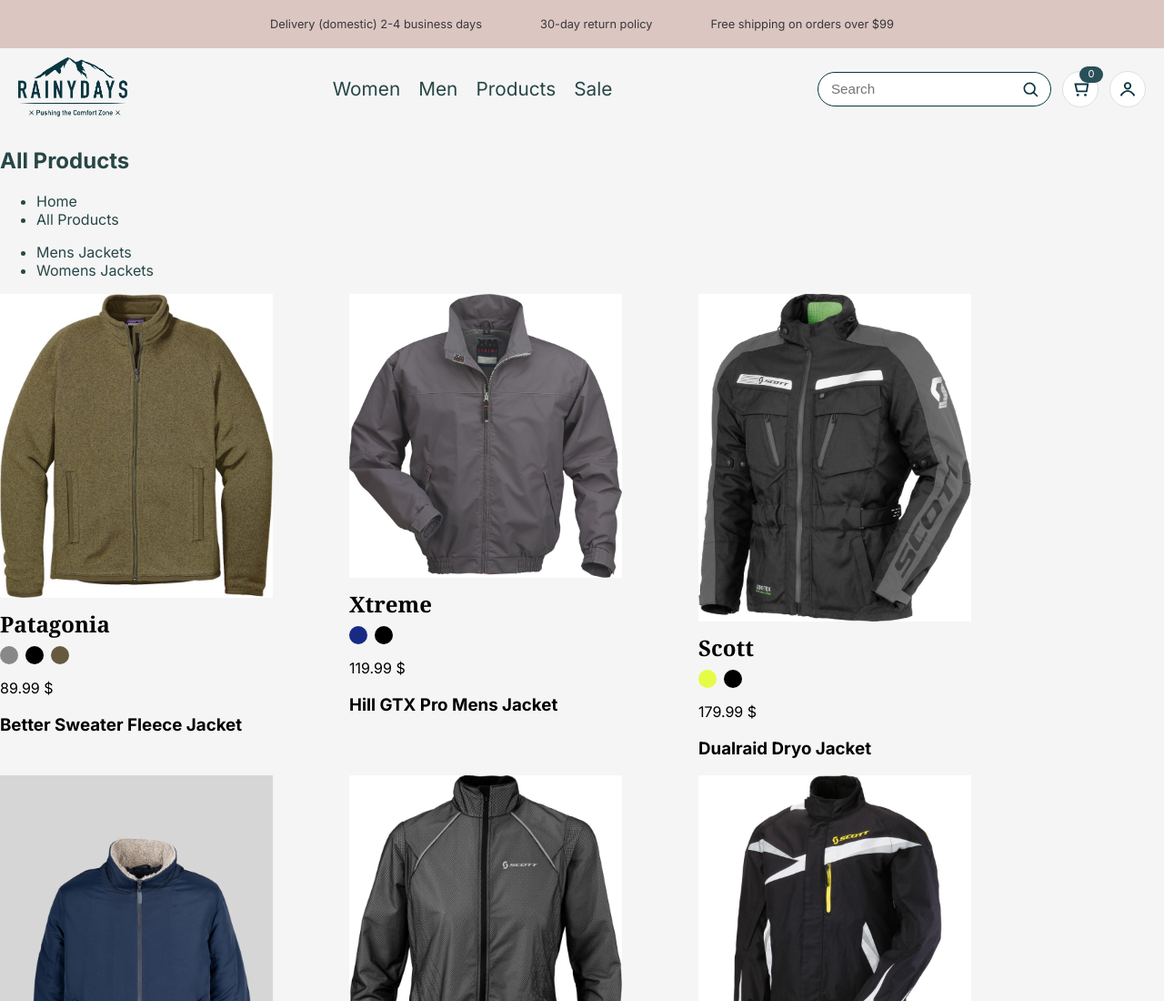
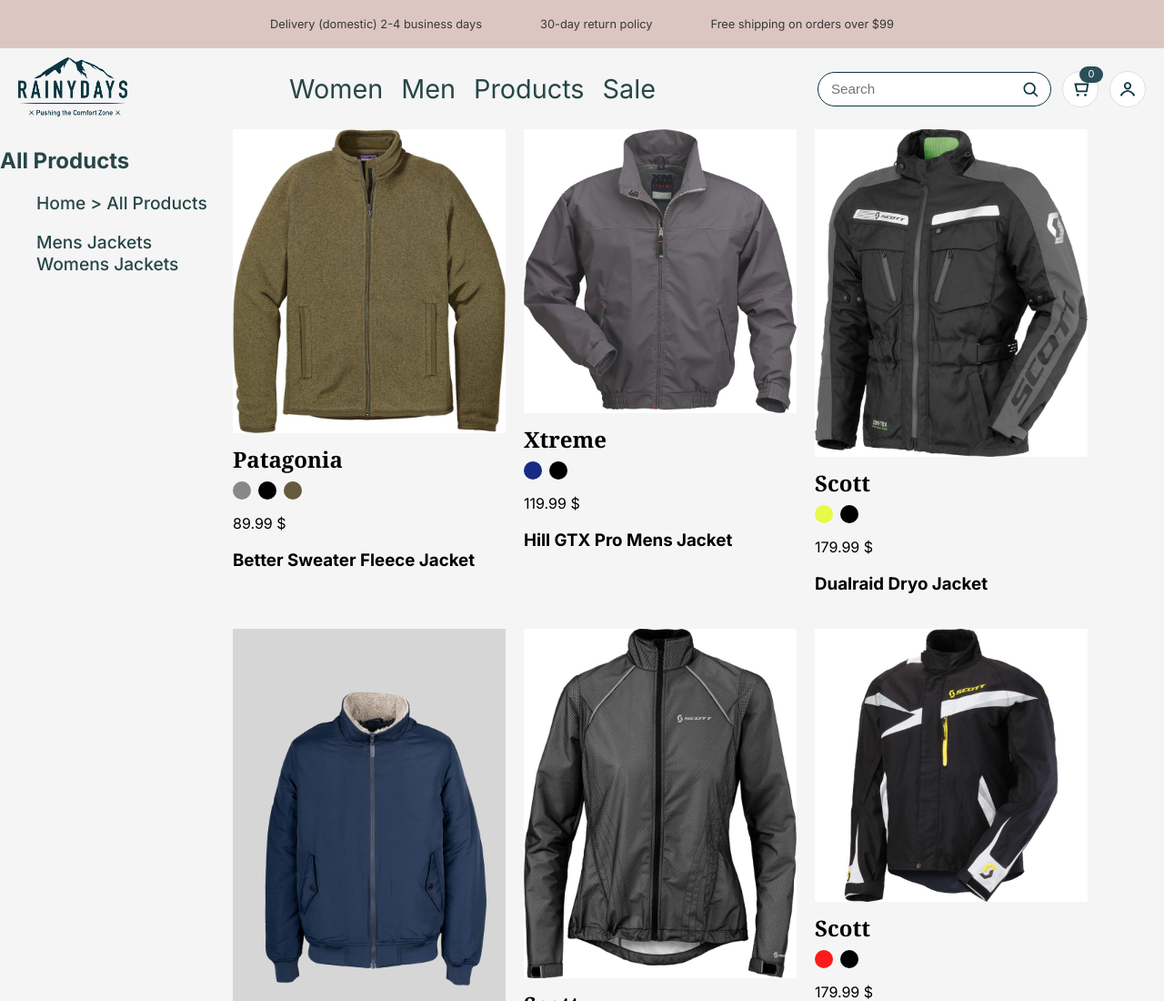
Before and after one commit to julieuh/html-css-Julie-Helgerud, a plain HTML site: page pages/products.html in a window 1280 px wide. Shown: the top 1100 px of the page at 91% size. Drawn offline with Linux system fonts and the light colour scheme; a web font is replaced by a local one.

Commit message:
Working on grids and flex on different pages

```diff
--- a/css/index.css
+++ b/css/index.css
@@ -60,7 +60,8 @@ header nav.category-links {
 
 .category-links li {
   color: #284646;
-  font-size: 1.3rem;
+  font-size: 1.5em;
+  font-weight: 400;
 }
 
 .logo {
@@ -244,6 +245,10 @@ footer h3 {
     min-width: 0;
     width: 100%;
   }
+
+  main {
+    flex-wrap: nowrap;
+  }
 }
 
 @media (max-width: 768px) {
--- a/css/product-page.css
+++ b/css/product-page.css
@@ -1,7 +1,7 @@
 
 main {
   display: flex;
-  flex-direction: column;
+  flex-direction: row;
   max-width: 1000px;
   margin: 0 auto;
   padding: 2rem;
--- a/css/products.css
+++ b/css/products.css
@@ -1,18 +1,30 @@
 /*Bruk class="inria-serif" og .inria-serif CSS for å aktivere fonten med klasse*/
+main {
+  display: flex;
+}
+
+nav ul {
+  list-style: none;
+  font-size: 1.2em;
+  font-weight: 500;
+}
 
 .inria-serif {
     font-family: 'Inria Serif', Georgia, 'Times New Roman', Times, serif;
 }
 
-.green-text {
+.product-list-area {
   color: #284646;
+  min-width: 20%;
 }
 
 .product-list {
   display: grid;
-  grid-template-columns: 3fr 3fr 3fr;
-  max-width: 90%;
+  grid-template-columns: 1fr 1fr 1fr;
+  gap: 20px;
 }
+
+
 
 .product-list h3,
 .product-list p {
@@ -25,6 +37,10 @@
   margin: 0.5rem 0;
   color: #000;
 }
+
+.products {
+  grid-column: span 1;
+} /*Vet ikke helt hva jeg skal gjøre her*/
 
 /* Fargeprikker */
 .color-options {
--- a/pages/products.html
+++ b/pages/products.html
@@ -132,25 +132,22 @@
       </nav>
     </header>
     <main>
-      <section class="green-text">
+      <section class="product-list-area">
         <h1>All Products</h1>
         <div>
           <nav>
             <ul>
-              <li>Home</li>
-              <li>All Products</li>
+              <li>Home > All Products</li>
+            </ul>
+            <ul>
+              <li>Mens Jackets</li>
+              <li>Womens Jackets</li>
             </ul>
           </nav>
         </div>
-        <div>
-          <ul>
-            <li>Mens Jackets</li>
-            <li>Womens Jackets</li>
-          </ul>
-        </div>
       </section>
       <section class="product-list">
-        <div>
+        <div class="products">
           <a href="product-page.html">
             <img src="../images/jacket_green.jpg" alt="Patagonia Jacket" />
             <h2>Patagonia</h2>
@@ -163,7 +160,7 @@
             <h3>Better Sweater Fleece Jacket</h3>
           </a>
         </div>
-        <div>
+        <div class="products">
           <a href="product-page.html">
             <img src="../images/jacket_grey.jpg" alt="Xtreme grey Jacket" />
             <h2>Xtreme</h2>
@@ -175,7 +172,7 @@
             <h3>Hill GTX Pro Mens Jacket</h3>
           </a>
         </div>
-        <div>
+        <div class="products">
           <a href="product-page.html">
             <img
               src="../images/jacket_motor2.jpg"
@@ -190,7 +187,7 @@
             <h3>Dualraid Dryo Jacket</h3>
           </a>
         </div>
-        <div>
+        <div class="products">
           <a href="product-page.html">
             <img src="../images/jacket_blue.jpg" alt="Selected blue Jacket" />
             <h2>Selected</h2>
@@ -203,7 +200,7 @@
             <h3>Garvin Puffer Jacket</h3>
           </a>
         </div>
-        <div>
+        <div class="products">
           <a href="product-page.html">
             <img src="../images/jacket_black.jpg" alt="Scott cycling Jacket" />
             <h2>Scott</h2>
@@ -216,7 +213,7 @@
             <h3>Ergonomic Light Rain Jacket</h3>
           </a>
         </div>
-        <div>
+        <div class="products">
           <a href="product-page.html">
             <img
               src="../images/jacket_motor1.jpg"
@@ -231,7 +228,7 @@
             <h3>Dualraid Reflective Dryo Jacket</h3>
           </a>
         </div>
-        <div>
+        <div class="products">
           <a href="product-page.html">
             <img src="../images/jacket_orange.jpg" alt="Iglo Orange Jacket" />
             <h2>Iglo</h2>
@@ -245,7 +242,7 @@
             <h3>Aldio Peak Hiking Jacket</h3>
           </a>
         </div>
-        <div>
+        <div class="products">
           <a href="product-page.html">
             <img
               src="../images/jacket_red.jpg"
@@ -260,7 +257,7 @@
             <h3>North Direction Bike Jacket</h3>
           </a>
         </div>
-        <div>
+        <div class="products">
           <a href="product-page.html">
             <img
               src="../images/jacket_motor3.jpg"
```
Also changed, not shown: css/payment.css (+14 -3 lines), pages/payment.html (+3 -1 lines), pages/product-page.html (+2 -2 lines).
